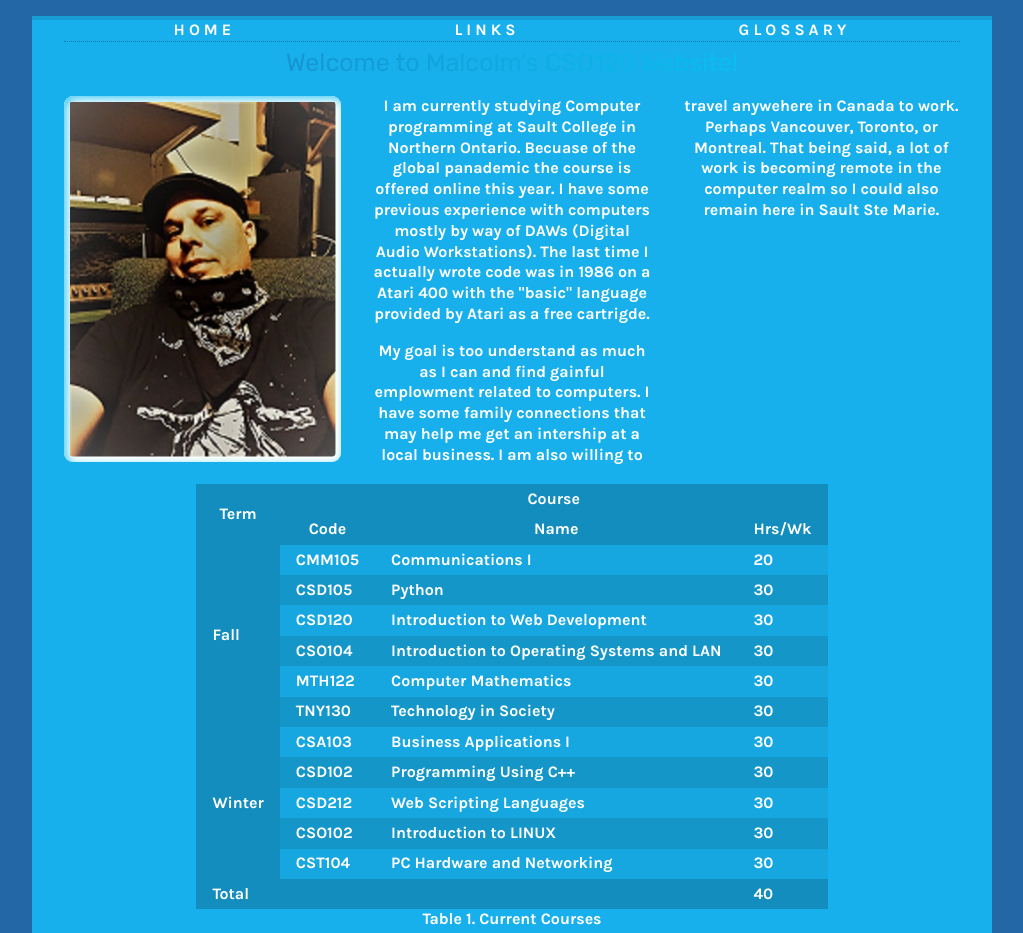
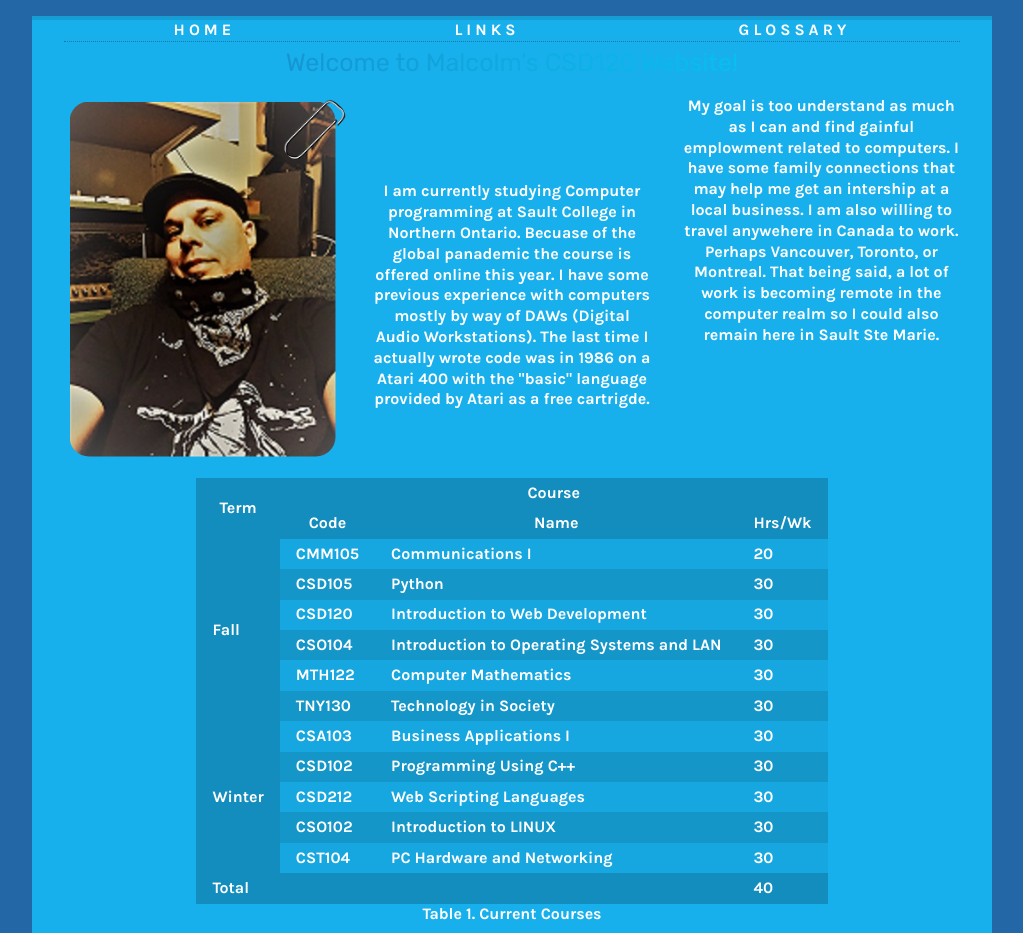
Before and after one commit to MalcolmXL/csd120.20f.larmond.malcolm, a plain HTML site: page index.html in a window 1280 px wide. Shown: the top 933 px of the page, without its empty margins (128-1151 px from the left). Drawn offline with Linux system fonts and the light colour scheme.

Commit message:
Added the Paperclip

```diff
--- a/index.html
+++ b/index.html
@@ -40,12 +40,15 @@
 
         <div class="bio">
 
-          <a href="Images/MalPic.jpg , Images/paperclip.png">
-            <img src="Images/MalPicThumb300wide.jpg" sizes="(max-width:500px) 150px, 300px"
+          <a href="Images/MalPic.jpg">
+            <img src="Images/MalPicThumb300wide.jpg " sizes="(max-width:500px) 150px, 300px"
                 srcset="Images/MalPicThumb150wide.jpg 150w,
                         Images/MalPicThumb300wide.jpg 300w" alt="A mugshot of Malcolm">
+
                     </a>
-
+                    <div class="paperclip">
+                      <img class="paperclip" src="Images/paperclip.png">
+                  </div>
 
 
         <p>
--- a/styles.css/main.css
+++ b/styles.css/main.css
@@ -18,7 +18,22 @@ dt::after {
 
 ::selection {
   background-color: rgba(0,0,0,0.5);
+
 }
+hr {
+
+  min-width: 300px;
+  max-width: 600px;
+
+  margin-bottom: 2px;
+  border-style: none;
+  border-bottom-style: dotted;
+  border-bottom-color: whitesmoke;
+  border-bottom-width: 3px;
+
+
+  }
+
 
 .width-wrap {
   background-color: #18b0ec;
@@ -114,12 +129,24 @@ column-span: all;
 }
 .bio img {
 
-  box-shadow: inset 3px 3px 10px 0 #46cbf3;
-  background-color: #fff;
+
+
   padding: 2%;
-  border-radius: 9px;
+  border-radius: 25px;
+  display: block;
+  position:relative;
+}
 
+.paperclip{
+
+  background-image:none;
+
+  width: 50%;
+  position: relative;
+  left: -99px;
+  margin: auto;
 }
+
 
 .favorite {
 
@@ -163,19 +190,7 @@ a[href="#top"]:hover {
 }
 
 
-hr {
 
-min-width: 300px;
-max-width: 600px;
-
-margin-bottom: 2px;
-border-style: none;
-border-bottom-style: dotted;
-border-bottom-color: whitesmoke;
-border-bottom-width: 3px;
-
-
-}
 
 a:link {
 
```
